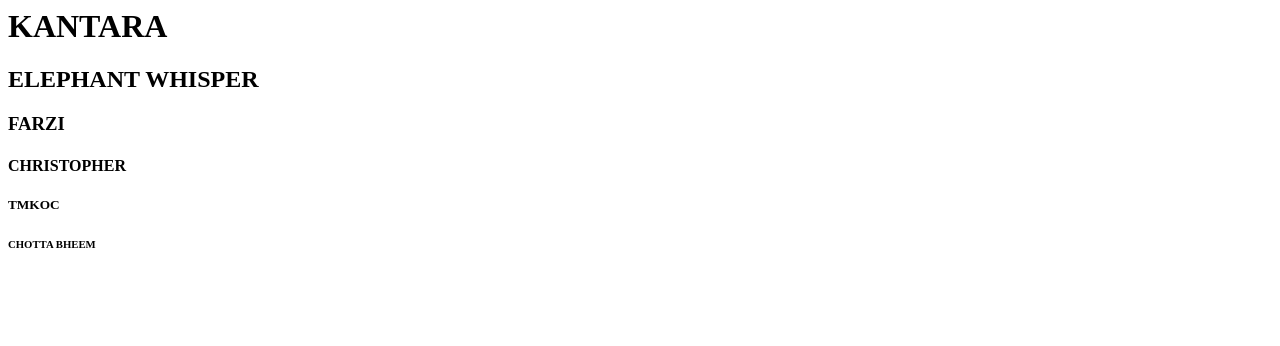
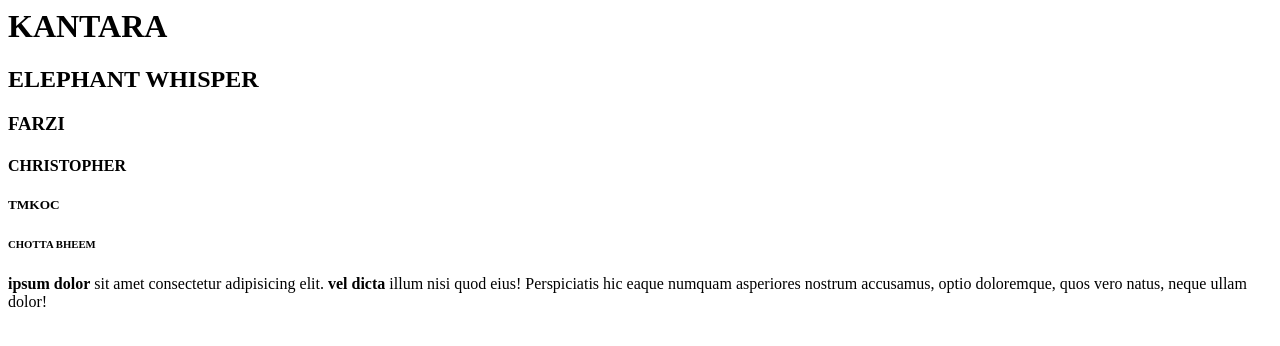
Before and after one commit to AbhijithMallya/March23_Placement_Training, a plain HTML site: page index..html in a window 1280 px wide. Drawn offline with Linux system fonts and the light colour scheme.

Commit message:
b and strong tags

```diff
--- a/index..html
+++ b/index..html
@@ -1,18 +1,22 @@
 <html>
   <head>
-  <!--comment in html-->
-    <title>
-        ABHIJITH MALLYA
-    </title>
+    <!--comment in html-->
+    <title>ABHIJITH MALLYA</title>
   </head>
   <body>
-    <h1>KANTARA </h1>
+    <!--Heading Start-->
+    <h1>KANTARA</h1>
     <h2>ELEPHANT WHISPER</h2>
-    <h3>FARZI </h3>
+    <h3>FARZI</h3>
     <h4>CHRISTOPHER</h4>
     <h5>TMKOC</h5>
     <h6>CHOTTA BHEEM</h6>
+    <!--Heading End-->
 
-
+    <p>
+      <b>ipsum dolor</b> sit amet consectetur adipisicing elit. <strong> vel dicta</strong>
+      illum nisi quod eius! Perspiciatis hic eaque numquam asperiores nostrum
+      accusamus, optio doloremque, quos vero natus, neque ullam dolor!
+    </p>
   </body>
 </html>
```
